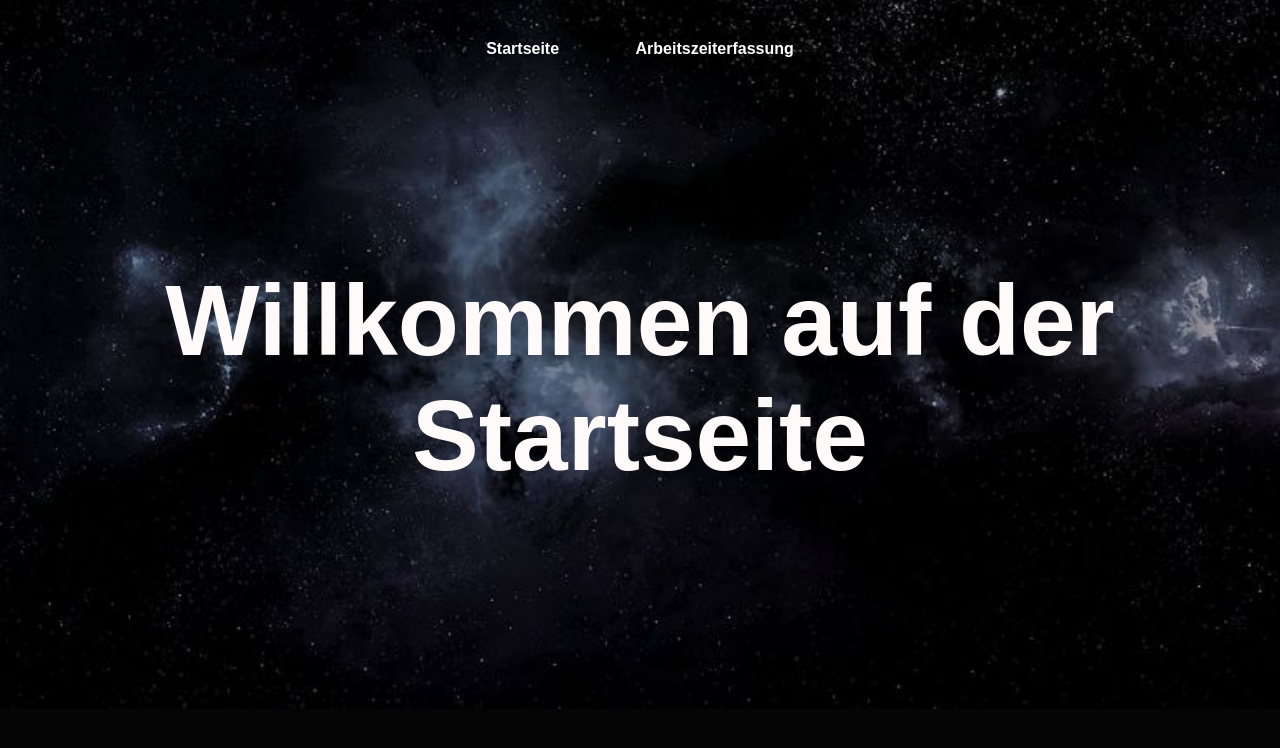
After one commit to Wubbalubbadubdub1211/Zeiterfassung, a Flask app: page /start in a window 1280 px wide. The commit adds this page. Shown: the top 748 px of the page. Run offline with Flask 3, Linux system fonts and the light colour scheme.

Commit message:
Startseite und Untermenü

```diff
--- a/app.py
+++ b/app.py
@@ -1,33 +1,47 @@
-from flask import Flask, render_template, request, redirect #Flask: Web-Framework
-from zeiteintrag import Zeiteintrag, db, Eintrag  # Import der Klasse
-import os # Für Umgebungsvariablen
+#region Importe & Initialisierung
+from flask import Flask, render_template, request, redirect # Flask: Webseitenerstellung
+from flask_sqlalchemy import SQLAlchemy # SQLAlchemy: Datenbankzugriff
+from zeiteintrag import Zeiteintrag, db, Eintrag
+import os #um Umgebungsvariablen zu lesen
+#endregion
 
-app = Flask(__name__) # Erste Flask-App
-# eintraege = []  # Liste für Zeiteinträge
 
-#PostgreSQL-Datenbank konfigurieren
-app.config['SQLALCHEMY_DATABASE_URI'] = os.getenv('DATABASE_URL', 'postgresql://arbeitszeit_user:3MNEhS2wmY8La19RfoPbIXg7jMHCrtzY@dpg-d1tmu6bipnbc73cgoj20-a.frankfurt-postgres.render.com/arbeitszeit')
-app.config['SQLALCHEMY_TRACK_MODIFICATIONS'] = False
+#region App-Konfiguration & Datenbank-Setup
+app = Flask(__name__)
 
-db.init_app(app)  # Initialisierung der Datenbank
+# PostgreSQL-Datenbank konfigurieren
+app.config['SQLALCHEMY_DATABASE_URI'] = os.getenv(
+    'DATABASE_URL',
+    'postgresql://arbeitszeit_user:3MNEhS2wmY8La19RfoPbIXg7jMHCrtzY@dpg-d1tmu6bipnbc73cgoj20-a.frankfurt-postgres.render.com/arbeitszeit'
+) # Wenn die Umgebungsvariable "DATABASE_URL" gefunden wird, wird sie verwendet, andernfalls die lokale URL
+app.config['SQLALCHEMY_TRACK_MODIFICATIONS'] = False # Deaktiviert die Modifikations-Tracker, um Speicher zu sparen
+db.init_app(app) # initialisiert die SQLAlchemy-Datenbank (db=SQLAlchemy()) mit der Flask-App
 
-with app.app_context():
-    db.create_all()  # Erstellt die Datenbanktabellen, falls sie nicht existieren
+with app.app_context(): # Gibt  an, dass man im Kontext der App arbeitet
+    db.create_all() # Erstellt die Datenbanktabellen, falls sie noch nicht existieren
+#endregion
 
-@app.route("/", methods=["GET", "POST"]) # "/": Startseite der App, GET: Holt Seite oder Daten, POST: Senden von Daten
-def index(): # Route für die Startseite
-    if request.method == "POST":# Wenn das Formular abgeschickt wird
-        # Eingaben aus dem Formular auslesen
+#region Route: Startseite
+@app.route("/") # wird auf die Starteseite geleitet, wenn die domain aufgerufen wird
+def home():
+    return redirect("/start")
+
+@app.route("/start") # Route für die Startseite
+def startseite():
+    return render_template("startseite.html")
+#endregion
+
+#region Route: Menü: Arbeitszeiterfassung mit Formular & Monatsfilter
+@app.route("/arbeitszeiterfassung", methods=["GET", "POST"]) # Menü "Arbeitszeiterfassung" wird aufgerufen
+def index(): # wird aufgerufen, wenn die Startseite besucht wird
+    if request.method == "POST": # Wenn das Formular abgeschickt wird, werden die Daten ausgelesen
         datum = request.form["datum"]
         startzeit = request.form["startzeit"]
         endzeit = request.form["endzeit"]
 
-        # Zeiteintrag-Objekt erstellen
-        zeiteintrag = Zeiteintrag(datum, startzeit, endzeit)
-        #eintraege.append(eintrag.to_dict())  # Eintrag als dict speichern
+        zeiteintrag = Zeiteintrag(datum, startzeit, endzeit) # ausgelesene Daten werden in ein Zeiteintrag-Objekt umgewandelt
 
-        # In die Datenbank speichern
-        neuer_eintrag = Eintrag(
+        neuer_eintrag = Eintrag( # Erstellt einen neuen Eintrag in der Datenbank, Eintrag ist das Datenbankmodell (siehe zeiteintrag.py)
             datum=zeiteintrag.datum,
             start=zeiteintrag.startzeit,
             ende=zeiteintrag.endzeit,
@@ -35,42 +49,50 @@ def index(): # Route für die Startseite
             pausenzeit=zeiteintrag.pausenzeit,
             gehalt=zeiteintrag.gehalt
         )
-        db.session.add(neuer_eintrag)
-        db.session.commit()
+        db.session.add(neuer_eintrag) # add bezeichnet, dass ein neuer Eintrag zur Datenbank hinzugefügt werden soll
+        db.session.commit() # commit speichert die Änderungen in der Datenbank
 
-        return redirect("/")  # Zurück zur Startseite
+        return redirect("/") # Nach dem Speichern wird die Startseite neu geladen
 
-    monat = request.args.get("monat")  # Monat aus den URL-Parametern holen
-    if monat:
-        # Wenn ein Monat angegeben ist, nur Einträge für diesen Monat anzeigen
-        monat = monat.zfill(2)  # Monat auf 2 Stellen auffüllen
-        eintraege = Eintrag.query.filter(Eintrag.datum.like(f"%-{monat}-%")).order_by(Eintrag.datum.desc()).all()
+    # Monatsfilter: Wenn ein Monat ausgewählt ist, werden nur die Einträge dieses Monats angezeigt
+    monat = request.args.get("monat") # holt den ausgewählten Monat aus der URL-Parameter
+    if monat: # Wenn ein Monat ausgewählt wurde
+        monat = monat.zfill(2) # Stellt sicher, dass der Monat immer zweistellig ist (z.B. "01" für Januar)
+        eintraege = Eintrag.query.filter(
+            Eintrag.datum.like(f"%-{monat}-%")
+        ).order_by(Eintrag.datum.desc()).all() # Filtert die Einträge nach dem ausgewählten Monat und sortiert sie absteigend nach Datum
     else:
-        # Ansonsten alle Einträge anzeigen
-        eintraege = Eintrag.query.order_by(Eintrag.datum.desc()).all()
+        eintraege = Eintrag.query.order_by(Eintrag.datum.desc()).all() # Wenn kein Monat ausgewählt wurde, werden alle Einträge absteigend nach Datum sortiert
 
-    # Summen berechnen
-    gesamt_stunden = sum(e.stunden for e in eintraege)
-    gesamt_gehalt = round(sum(e.gehalt for e in eintraege), 2)
+    monat_name = { # Dictionary, um den Monatsnamen aus der Monatszahl zu erhalten
+        "":"", "01": "Januar", "02": "Februar", "03": "März", "04": "April",
+        "05": "Mai", "06": "Juni", "07": "Juli", "08": "August",
+        "09": "September", "10": "Oktober", "11": "November", "12": "Dezember"
+    }.get(monat, "") if monat else ""
 
-    monat_name = {
-    "01": "Januar", "02": "Februar", "03": "März", "04": "April",
-    "05": "Mai", "06": "Juni", "07": "Juli", "08": "August",
-    "09": "September", "10": "Oktober", "11": "November", "12": "Dezember"
-}.get(monat, "") if monat else ""
+    gesamt_stunden = sum(e.stunden for e in eintraege) # Berechnet die Gesamtstunden aller Einträge
+    gesamt_gehalt = round(sum(e.gehalt for e in eintraege), 2) # Berechnet das Gesamtgehalt aller Einträge und rundet es auf 2 Dezimalstellen
 
-    return render_template("index.html", eintraege=eintraege,
-                       gesamt_stunden=gesamt_stunden,
-                       gesamt_gehalt=gesamt_gehalt,
-                       gewaehlter_monat=monat_name)
+    return render_template("index.html",
+        eintraege=eintraege,
+        gesamt_stunden=gesamt_stunden,
+        gesamt_gehalt=gesamt_gehalt,
+        gewaehlter_monat=monat_name
+    ) # gibt die Daten an das Template "index.html" weiter
+#endregion
 
 
-@app.route("/delete/<int:id>", methods=["POST"])
+#region Route: Eintrag löschen
+@app.route("/delete/<int:id>", methods=["POST"]) # Route zum Löschen eines Eintrags, <int:id> ist die ID des Eintrags
 def delete(id):
-    eintrag = Eintrag.query.get_or_404(id)  # Holt den Eintrag oder gibt 404 zurück, falls nicht gefunden
-    db.session.delete(eintrag)              # Markiert den Eintrag zur Löschung
-    db.session.commit()                     # Führt die Löschung in der Datenbank durch
-    return redirect("/")                    # Leitet zurück auf die Startseite
+    eintrag = Eintrag.query.get_or_404(id) # Holt den Eintrag mit der angegebenen ID oder gibt einen 404-Fehler zurück, wenn er nicht gefunden wird
+    db.session.delete(eintrag)
+    db.session.commit()
+    return redirect("/")
+#endregion
 
+
+#region Lokaler Start der App
 if __name__ == "__main__":
-    app.run(debug=True)
+    app.run(debug=True) # Startet die Flask-App im Debug-Modus, damit Änderungen sofort sichtbar sind
+#endregion
--- a/static/style.css
+++ b/static/style.css
@@ -1,65 +1,117 @@
-body {
-    font-family: Arial, sans-serif; /* Schriftart für den gesamten Text */
-    background-color: #060505; /* Hintergrundfarbe */
-    color: #ccc; /* Textfarbe */
-    margin: 40px; /* Abstand um den gesamten Inhalt */
+/* ========== Allgemeine Seiteneinstellungen ========== */
+body {                                    /* Allgemeine Einstellungen für den Body */
+    font-family: Arial, sans-serif;       /* Schriftart für die ganze Seite */
+    background-color: #060505;          /* Hintergrund */
+    color: #ccc;                        /* Schriftfarbe */
+    margin: 0;
+    padding: 0;
+    background-image: url("/static/bilder/Startseite_Hintergrund.jpg");
+    background-size: cover;
+    background-position: center;
+    background-repeat: no-repeat;
 }
 
-h1, h2, h3 { /* Überschriften-Stile */
+h1, h2, h3 {                              /* Überschriften */
     color: #fefafa;
+    text-align: center;                   /* Alle Überschriften zentriert */
+}
+
+/* ========== Startseite Überschrift ========== */
+.startseite_container {
+    height: 80vh;                         /* Nimmt die ganze Höhe des Bildschirms ein */
+    width: 100vw;
+    display: flex;                        /* Flexbox für zentrierte Anordnung */
+    justify-content: center;              /* Zentriert horizontal */
+    align-items: center;                  /* Zentriert vertikal */
+}
+
+.startseite {
+    font-size: 100px;                     /* Schriftgröße für die Startseite */
+}
+
+/* ========== Header-Design ========== */
+header {
+    background-color: transparent; /* Transparenter Header */
+    padding: 10px 0;
+    box-shadow: 0 2px 5px rgba(0,0,0,0.5);
+}
+
+.navbar {
+    max-width: 10000px;
+    margin-top: 40px ; /* Abstand zum oberen Rand */
     text-align: center;
 }
 
-form { /* Stil für das Formular */
-    background-color: #111; /* Formularhintergrund */
-    padding: 20px; /* Innenabstand des Formulars */
-    border-radius: 8px; /* Abgerundete Ecken */
-    max-width: 500px; /* Maximale Breite des Formulars */
-    margin: 0 auto 30px auto; /* Zentriert das Formular und gibt ihm einen unteren Abstand */
-    box-shadow: 0 0 10px rgba(255, 255, 255, 0.1); /* Schatteneffekt für das Formular */
+.navbar a {
+    color: #fff;
+    text-decoration: none; /* Keine Unterstreichung */
+    margin: 0 20px;
+    font-size: 16px;
+    font-weight: bold;
+    padding: 8px 16px;
+    border-radius: 6px;
+    transition: background-color 0.3s;
 }
 
-.form-group { /* Stil für die Formularfelder */
-    display: flex; /* Flexbox für die Anordnung der Elemente */
-    align-items: center; /* Zentriert die Elemente vertikal */
-    margin-bottom: 15px; /* Abstand zwischen den Formularfeldern */
+.navbar a:hover {
+    background-color: #4CAF50;
+    color: #fff;
 }
 
-.form-group label { /* Stil für die Beschriftungen der Formularfelder */
-    width: 120px; /* Feste Breite für die Beschriftungen */
-    font-weight: bold; /* Fettdruck für die Beschriftungen */
-    color: #eee;
+/* ========== Formular-Design ========== */
+form {
+    background-color: #111;
+    padding: 20px;                        /* Innenabstand (Platz rundherum) */
+    border-radius: 8px;                   /* Abgerundete Ecken */
+    max-width: 500px;                     /* Maximalbreite des Formulars, zentriert */
+    margin: 0 auto 30px auto;             /* Zentriert + Abstand unten */
+    box-shadow: 0 0 10px rgba(255, 255, 255, 0.1); /* Leichter Schatten */
 }
 
-.form-group input { /* Stil für die Eingabefelder */
-    flex: 1; /* Nimmt den verbleibenden Platz ein */
+/* ========== Eingabefelder im Formular ========== */
+.form-group {
+    display: flex;                       /* Felder und Beschriftungen nebeneinander */
+    align-items: center;                 /* Vertikal ausrichten */
+    margin-bottom: 15px;                 /* Abstand zwischen den Gruppen */
+}
+
+.form-group label {
+    width: 120px;                         /* Feste Breite der Beschriftung */
+    font-weight: bold;                    /* Fett gedruckt */
+    color: #eee;                        /
+}
+
+.form-group input {
+    flex: 1;                              /* Nimmt den restlichen Platz ein */
     padding: 8px;
     background-color: #222;
     color: #fff;
-    border: 1px solid #555;
-    border-radius: 4px;
+    border: 1px solid #555;            /* Rahmen */
+    border-radius: 4px;                  /* Leicht abgerundet */
 }
 
-input[type="submit"] { /* Stil für den Absende-Button */
-    width: 100%;
+/* ========== Speichern-Button ========== */
+input[type="submit"] {
+    width: 100%;                          /* Ganze Breite */
     padding: 10px;
     background-color: #4CAF50;
     border: none;
     color: white;
     font-weight: bold;
     border-radius: 4px;
-    cursor: pointer; /* Zeigt an, dass der Button klickbar ist */
-    transition: background-color 0.3s; /* Übergangseffekt für die Hintergrundfarbe */
+    cursor: pointer;                     /* Maus wird zur Hand */
+    transition: background-color 0.3s;   /* Sanfter Farbübergang beim Hover */
 }
 
-input[type="submit"]:hover { /* Hover-Effekt für den Absende-Button */
-    background-color: #45a049;
+input[type="submit"]:hover {
+    background-color: #45a049;           /* Dunkleres Grün beim Darüberfahren */
 }
 
+/* ========== Löschen-Button ========== */
 .delete-button {
     padding: 8px 16px;
-    background-color: #c0392b; /* Rotes Design für Warnung */
-    border: none; /* Kein Rahmen */
+    background-color: #c0392b;           /* Rotes Warnsignal */
+    border: none;
     color: white;
     font-weight: bold;
     border-radius: 4px;
--- /dev/null
+++ b/templates/startseite.html
@@ -0,0 +1,25 @@
+<!DOCTYPE html>
+<html lang="de"> <!-- Sprache deutsch -->
+
+<head> <!-- Kopfbereich der HTML-Seite (nicht direkt sichtbar) -->
+<!-- ===== META-INFOS & STYLES ===== -->
+    <meta charset="UTF-8"> <!-- Zeichensatz der Seite -->
+    <title>Startseite</title> <!-- Titel der Seite, der auf dem Tab angezeigt wird -->
+    <link rel="stylesheet" href="/static/style.css"> <!-- Verknüpfung mit der CSS-Datei für das Styling -->
+</head>
+
+<body> <!-- Hauptinhalt der Seite (sichtbar) -->
+<!-- ===== NAVIGATION & STARTSEITE ===== -->
+    <nav class="navbar">
+        <a href="/start">Startseite</a>
+        <a href="/arbeitszeiterfassung">Arbeitszeiterfassung</a>
+    </nav>
+
+    <div class="startseite_container">
+        <h1 class="startseite">Willkommen auf der Startseite</h1> <!-- Überschrift der Seite -->
+    </div>
+
+</body>
+
+
+</html>
```
Also changed, not shown: other parts of static/style.css (+22 -19 lines), templates/index.html (+37 -20 lines), zeiteintrag.py (+18 -11 lines), static/Bilder/Startseite_Hintergrund.jpg (added).
